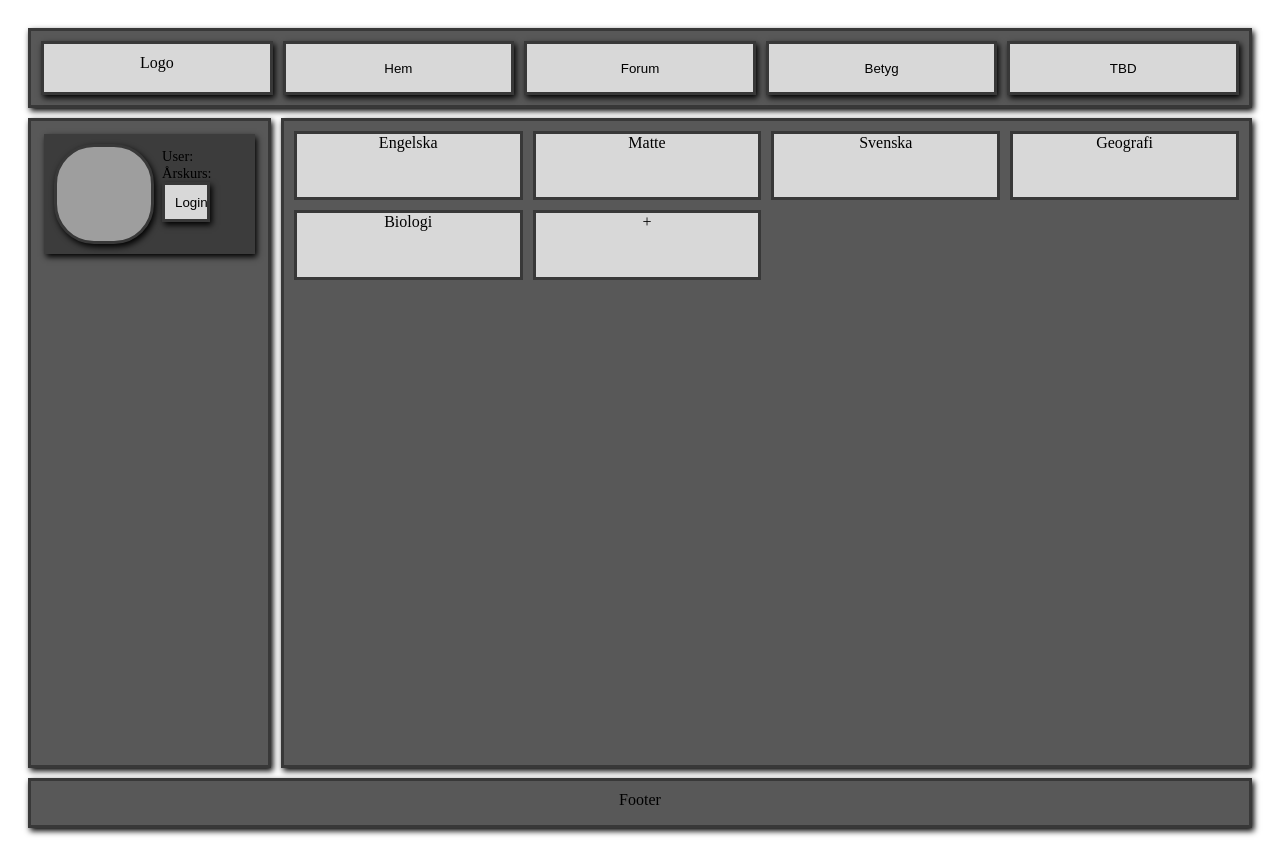
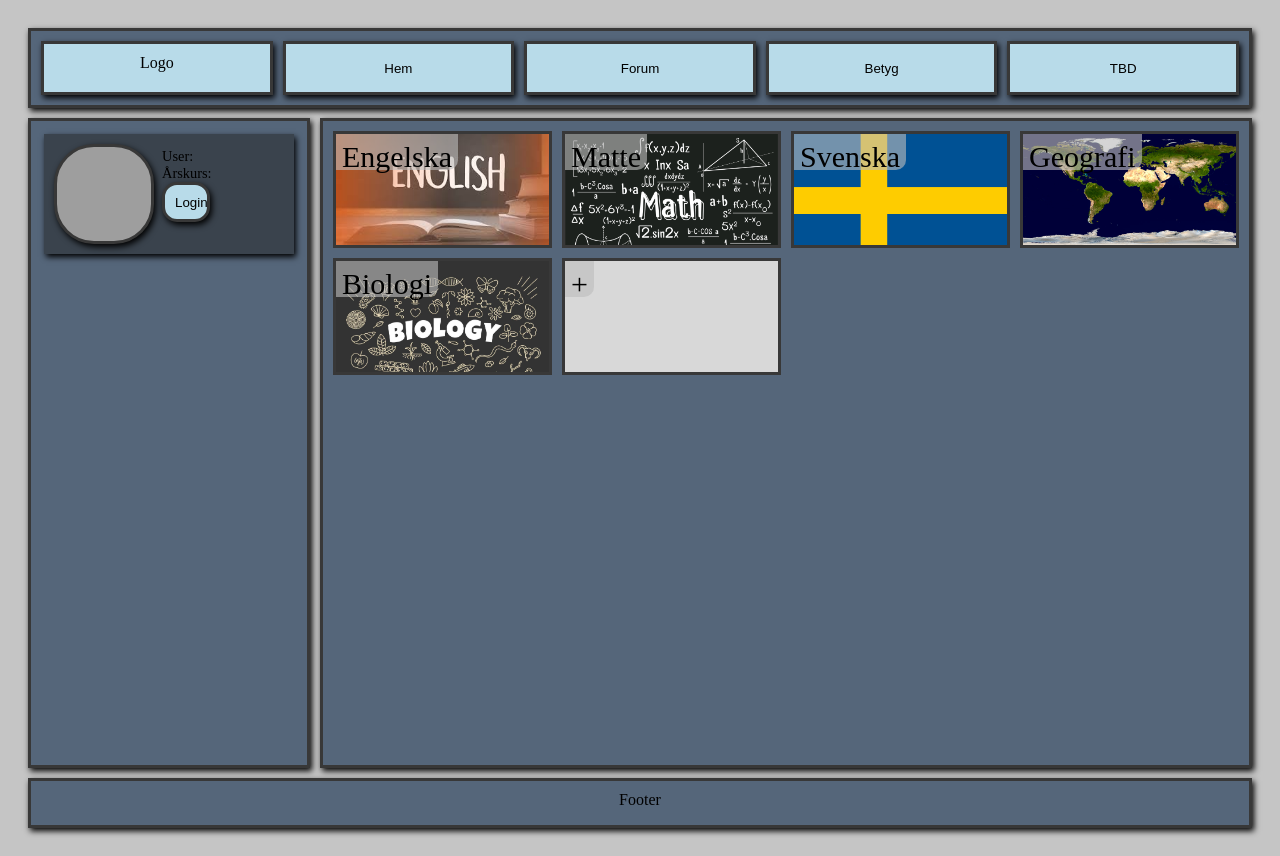
Before and after one commit to RealFTWhiskey/RealFTWhiskey.github.io, a PHP site: page / in a window 1280 px wide. Run offline with PHP 8.4, Linux system fonts and the light colour scheme; grey boxes are pictures that could not be loaded.

Commit message:
Page update

```diff
--- a/index.html
+++ b/index.html
@@ -2,7 +2,7 @@
  /----------------------------\
 | Author: Tadeyz Rydberg      |
 | Alias: TDZ                  |
-| Date Last Changed: 9/12 -24 |
+| Date Last Changed: 11/12 -24 |
 \----------------------------/
 -->
 
@@ -61,12 +61,36 @@ This is the body of the code which contains everything of importance.
         --------------------------------------------------------------------------------
         -->
         <article id="classroomgrid">
-            <div class="room1">Engelska</div>
-            <div class="room2">Matte</div>
-            <div class="room3">Svenska</div>
-            <div class="room4">Geografi</div>
-            <div class="room5">Biologi</div>
-            <div class="room6">+</div>
+            <div class="room1">
+                <div class="roomname">
+                    Engelska
+                </div>
+            </div>
+            <div class="room2">
+                <div class="roomname">
+                    Matte
+                </div>
+            </div>
+            <div class="room3">
+                <div class="roomname">
+                    Svenska
+                </div>
+            </div>
+            <div class="room4">
+                <div class="roomname">
+                    Geografi
+                </div>
+            </div>
+            <div class="room5">
+                <div class="roomname">
+                    Biologi
+                </div>
+            </div>
+            <div class="room6">
+                <div class="roomname">
+                    +
+                </div>
+            </div>
         </article>
 
         <!--
--- a/style.css
+++ b/style.css
@@ -2,7 +2,7 @@
  /----------------------------\
 | Author: Tadeyz Rydberg      |
 | Alias: TDZ                  |
-| Date Last Changed: 9/12 -24 |
+| Date Last Changed: 11/12 -24 |
 \----------------------------/
 */
 
@@ -11,7 +11,7 @@ The section is regarding the body of the website.
 This is giving the color and size of the whole website more or less.
 */
 body {
-    background-color: white;
+    background-color: rgb(197, 197, 197);
     min-height: 100vh;
 }
 
@@ -44,7 +44,7 @@ footer { grid-area: footer; }
     padding: 10px;
     text-align: center;
     border: solid rgb(56, 56, 56);
-    background-color: rgb(88, 88, 88);
+    background-color: rgb(85, 102, 122);
     box-shadow: rgb(0, 0, 0) 2px 3px 6px 0px;
     gap: 10px;
 }
@@ -56,13 +56,32 @@ This is giving the structure for the classroom boxes.
 #classroomgrid {
     display: grid;
     grid-template-columns: repeat(4, 1fr);
-    grid-template-rows: repeat(8, 1fr);
+    grid-template-rows: repeat(5, 1fr);
+}
+
+.roomname {
+    background-color: rgba(189, 189, 189, 0.61);
+    float: left;
+    height: 3vh;
+    padding: 6px;
+    border-radius: 0px 0px 10px 0px;
+    font-size: 30px;
 }
 
 .room1, .room2, .room3, .room4, .room5, .room6 {
     border: solid rgb(56, 56, 56);
     background-color: rgb(216, 216, 216);
+    background-size: cover;
+    background-repeat: no-repeat;
+
 }
+
+.room1 { background-image: url(images/english.JPG); }
+.room2 { background-image: url(images/math.jpeg); }
+.room3 { background-image: url(images/swedish.png); }
+.room4 { background-image: url(images/geografi.jpg); }
+.room5 { background-image: url(images/biologi.JPG); }
+
 
 /*-----------------------------------------------------------------------------------------
 The section is regarding the sidenavgrid.
@@ -72,7 +91,7 @@ this is giving the strucutre to the sidebar for navigation with account related
     display: flex;
     flex-direction: column;
     padding: 13px;
-
+    min-width: 250px;
 }
 
 .pfp {
@@ -96,7 +115,7 @@ this is giving the strucutre to the sidebar for navigation with account related
 .login {
     height: 40px;
     width: 6vh;
-
+    border-radius: 15px;
 }
 
 .infogrid {
@@ -122,16 +141,16 @@ This is giving the buttons its looks and function.*/
 button {
     cursor: pointer;
     border: solid rgb(56, 56, 56);
-    background-color: rgb(216, 216, 216);
+    background-color: rgb(184, 219, 233);
 }
 
 button:hover {
-    background-color: rgb(184, 184, 184);
+    background-color: rgb(143, 184, 230);
     transition: 0.5s;
 }
 
 .logo {
-    background-color: rgb(216, 216, 216);
+    background-color: rgb(184, 219, 233);
 }
 
 
```
